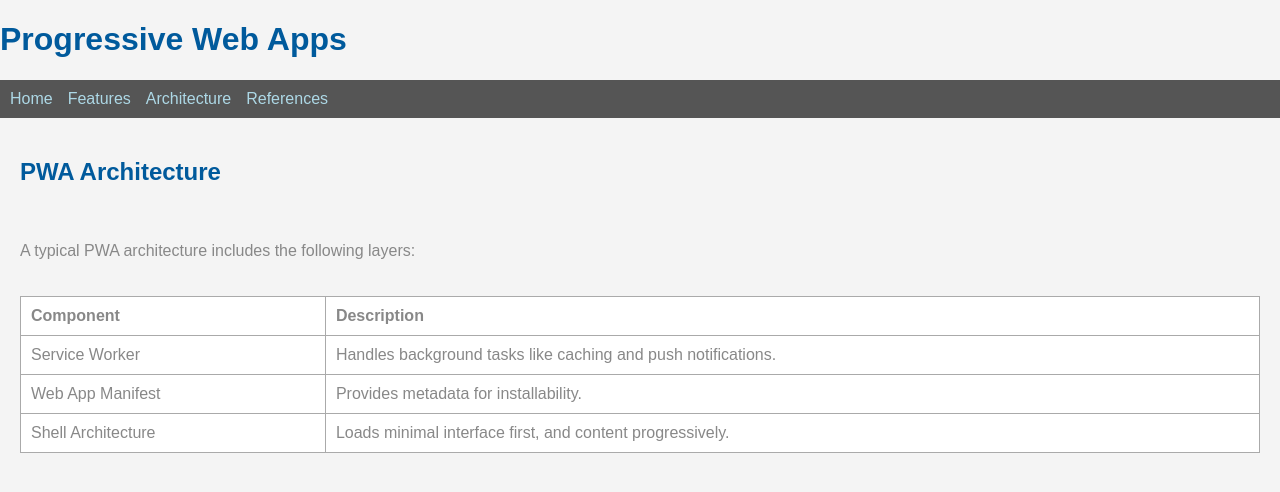
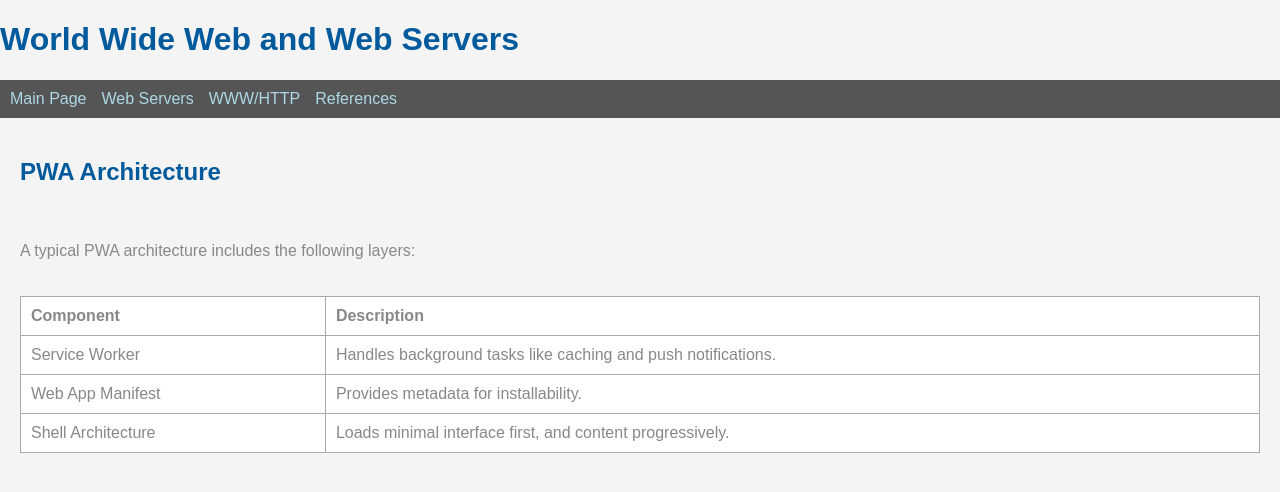
Before and after one commit to nico1095/nico1095.github.io, a plain HTML site: page WWW-HTTP.html in a window 1280 px wide. Drawn offline with Linux system fonts and the light colour scheme.

Commit message:
Update and rename architecture.html to WWW-HTTP.html

```diff
--- a/architecture.html
+++ b/WWW-HTTP.html
@@ -2,17 +2,17 @@
 <html lang="en">
 <head>
   <meta charset="UTF-8" />
-  <title>PWA Architecture</title>
+  <title>WWW-HTTP</title>
   <link rel="stylesheet" href="css/style.css" />
 </head>
 <body>
   <header>
-    <h1>Progressive Web Apps</h1>
+    <h1>World Wide Web and Web Servers</h1>
     <nav>
       <ul class="nav-menu">
-        <li><a href="index.html">Home</a></li>
-        <li><a href="features.html">Features</a></li>
-        <li><a href="architecture.html">Architecture</a></li>
+        <li><a href="index.html">Main Page</a></li>
+        <li><a href="Web Servers.html">Web Servers</a></li>
+        <li><a href="WWW-HTTP.html">WWW/HTTP</a></li>
         <li><a href="references.html">References</a></li>
       </ul>
     </nav>
```
